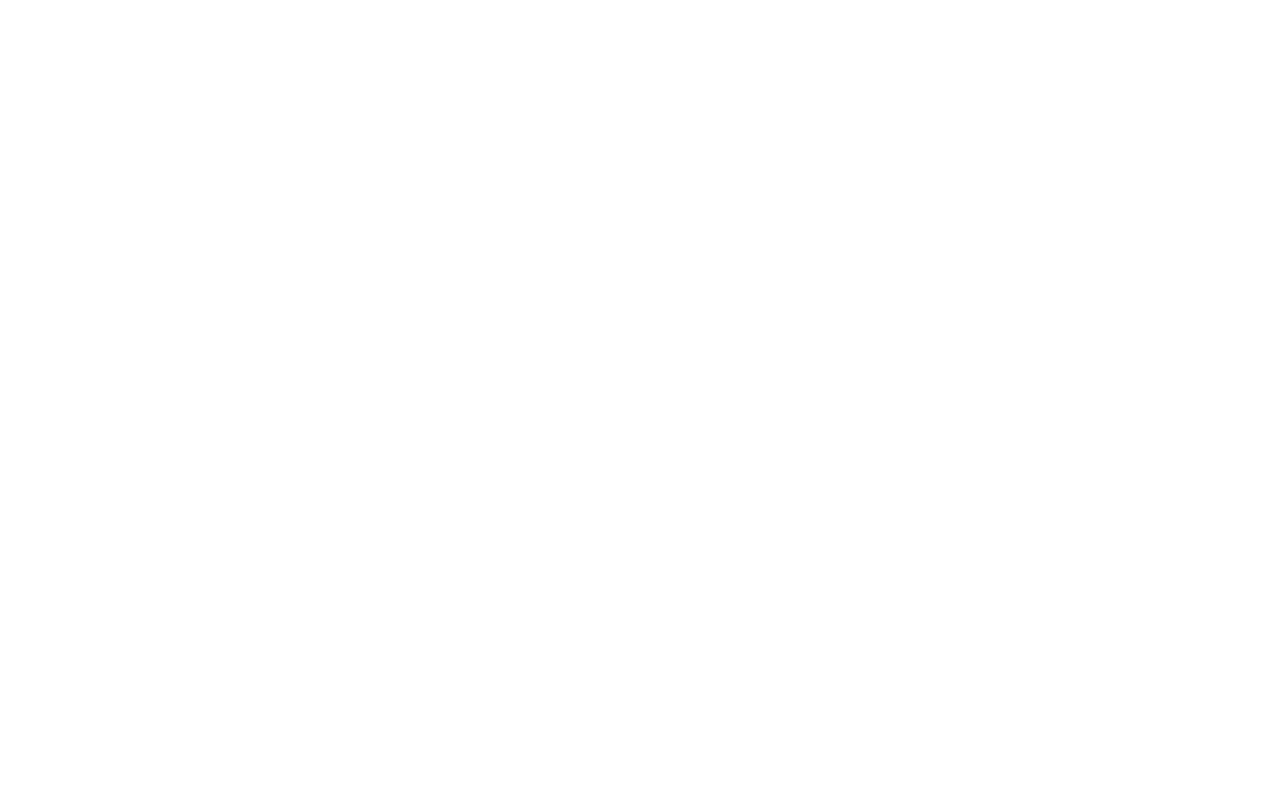
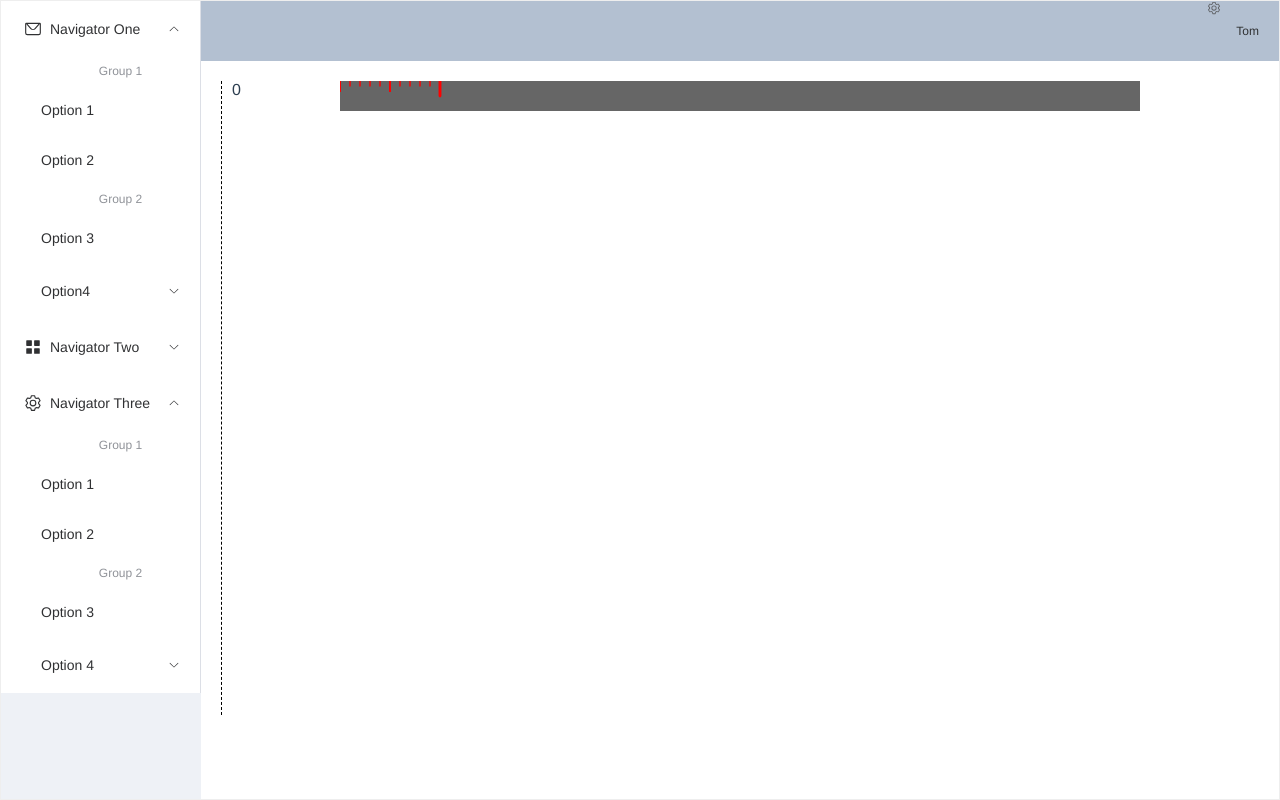
Before and after one commit to JoinsG/viteBoly, a Vue app: page /#/home/canvas-rule in a window 1280 px wide. Before the commit this address had no page. Built offline with nearby package versions, Linux system fonts and the light colour scheme.

Commit message:
feat:刻度尺

```diff
--- a/src/router/index.js
+++ b/src/router/index.js
@@ -21,6 +21,10 @@
                 path: 'option2',
                 name: 'option2',
                 component: () => import('@/views/input/option2.vue')
+            },{
+                path: 'canvas-rule',
+                name: 'canvas-rule',
+                component: () => import('@/views/canvas/canvas-rule.vue')
             }
         ]
     },
--- a/src/views/VueDraggable/VueDraggable.vue
+++ b/src/views/VueDraggable/VueDraggable.vue
@@ -65,13 +65,10 @@
     let changeEnabled = function (value) {
       enabled.value = value
     }
-    let clickSetItem = null
     let chartWeak = new WeakMap() //图表实例
     let draggeDomWeak = new WeakMap() //添加拖拽元素的Dom和对应的tasks数据
     let domeEchartWrap = ref(null)
     let chooseAcItem = ref({})
-    let nameIndex = ref(5)
-    let chartItem = ref({})
     //配置
     let copyItem = reactive({
       style: {},
@@ -86,14 +83,10 @@
       }
       let { style, chart } = value.defineConfig
       // console.log(draggeDomWeak.get(value))
-      // clickSetItem = value
       chooseAcItem.value = value
       copyItem.style = style ?? {}
       copyItem.chart = chart ?? {}
       // opItem.value = value.style ?? {}
-      // chartItem.value = value.chart ?? {}
-      // console.log(opItem.value)
-      // console.log(chartItem.value)
     }
     let setWeakChart = function (value, el) {
       console.log(value)
--- /dev/null
+++ b/src/views/canvas/canvas-rule.vue
@@ -0,0 +1,143 @@
+<template>
+    <div class="container-test">
+        <canvas id="canvas-rule" width="800" height="30"></canvas>
+        <div id="canvas-wrap">
+        </div>
+        <div class="line-y" id="line-y">
+            <span class="line-y-number">{{ lineYNumber }}</span>
+        </div>
+    </div>
+</template>
+
+<script lang='ts'>
+import { defineComponent, onMounted, ref } from 'vue'
+export default defineComponent({
+    name: '',
+    setup: () => {
+        let ctx, canvas, ruleContainer;
+        let canvasWrap;
+        let lineY;
+        let lineYNumber = ref(0)
+        /* 初始化 Canvas */
+        const initCanvas = () => {
+            ruleContainer = document.getElementById('rule-container');
+            canvas = document.getElementById('canvas-rule') as HTMLCanvasElement;
+            // 这里不要用css设置canvas的宽高，不然会出现绘制模糊的情况
+            // canvas.width = ruleContainer.clientWidth;
+            // canvas.height = ruleContainer.clientHeight;
+            ctx = canvas.getContext('2d');
+
+            // // 计算屏幕能放下的尺子格数
+            // const screenCount = parseInt((canvas.clientWidth / itemWidth).toFixed(0))
+            // // 计算尺子读数需要的偏移刻度数
+            // numberOffset = parseInt((screenCount / 2).toFixed(0));
+            // leftMin = min - numberOffset;
+            // leftMax = max - numberOffset;
+
+            // // 保存一下宽高
+            // canvasWidth = canvas.clientWidth;
+            // canvasHeight = canvas.clientHeight;
+
+            // 设置字体
+            ctx.font = "14px Arial";
+
+            // 初始化完成后渲染一下
+            // 这个方法是将canavs的绘制时机交给系统来控制
+            // 也可以换成使用 setInterval 实现，要达到一秒60帧的流畅体验，绘制间隔设置成16ms就可以了
+            window.requestAnimationFrame(draw);
+        }
+
+        let draw = function () {
+            ctx.lineWidth = 1
+            ctx.lineCap = "round"
+            let lineHeight = 5
+            let positionX = 0
+            for (let i = 0; i <= 10; i++) {
+                // ctx.rotate(2 * Math.PI / 60)
+                if (i % 10 === 0 && i > 0) {
+                    ctx.lineWidth = 2.5
+                    lineHeight = 15
+                } else if (i % 5 === 0) {
+                    ctx.lineWidth = 2
+                    lineHeight = 10
+                } else {
+                    ctx.lineWidth = 1
+                    lineHeight = 5
+                }
+
+                ctx.beginPath()
+                ctx.moveTo(positionX, 0)
+                ctx.lineTo(positionX, lineHeight)
+                ctx.strokeStyle = 'red'
+                ctx.stroke()
+                ctx.closePath()
+                positionX += 10
+            }
+        }
+
+        onMounted(() => {
+            initCanvas()
+            draw()
+            canvas.addEventListener('mousemove', function (e) {
+                console.log(e.offsetX, e.offsetY);
+                lineY.style.transform = `translateX(${e.offsetX}px)`
+                // lineY.title = e.offsetX
+                lineYNumber.value = e.offsetX
+                lineY.style.height = 'auto'
+            })
+            lineY = document.getElementById('line-y')
+            canvasWrap = document.getElementById('canvas-wrap')
+            canvasWrap.addEventListener('mousemove', function (e) {
+                e.stopPropagation()
+                e.preventDefault();
+                lineY.style.height = e.offsetY + 30 + 'px'
+            })
+            canvasWrap.addEventListener('mouseout', function (e) {
+                e.stopPropagation()
+                e.preventDefault();
+                console.log('mouseout');
+
+            })
+        })
+
+        return {
+            lineYNumber
+        }
+    },
+    components: {
+
+    }
+})
+</script>
+
+<style scope>
+#canvas-wrap {
+    height: 600px;
+    width: 600px;
+    position: relative;
+}
+
+.line-y {
+    position: absolute;
+    top: 0;
+    bottom: 0;
+    border-left: 1px dashed black;
+    right: left;
+    transform: translateY;
+}
+
+.line-y-number {
+    position: absolute;
+    margin-left: 100%;
+    transform: translateX(10px);
+    z-index: 9;
+}
+
+.container-test {
+    position: relative;
+}
+
+#canvas-rule {
+    background-color: #666
+}
+</style>
```
Also changed, not shown: components.d.ts (+0 -8 lines).
